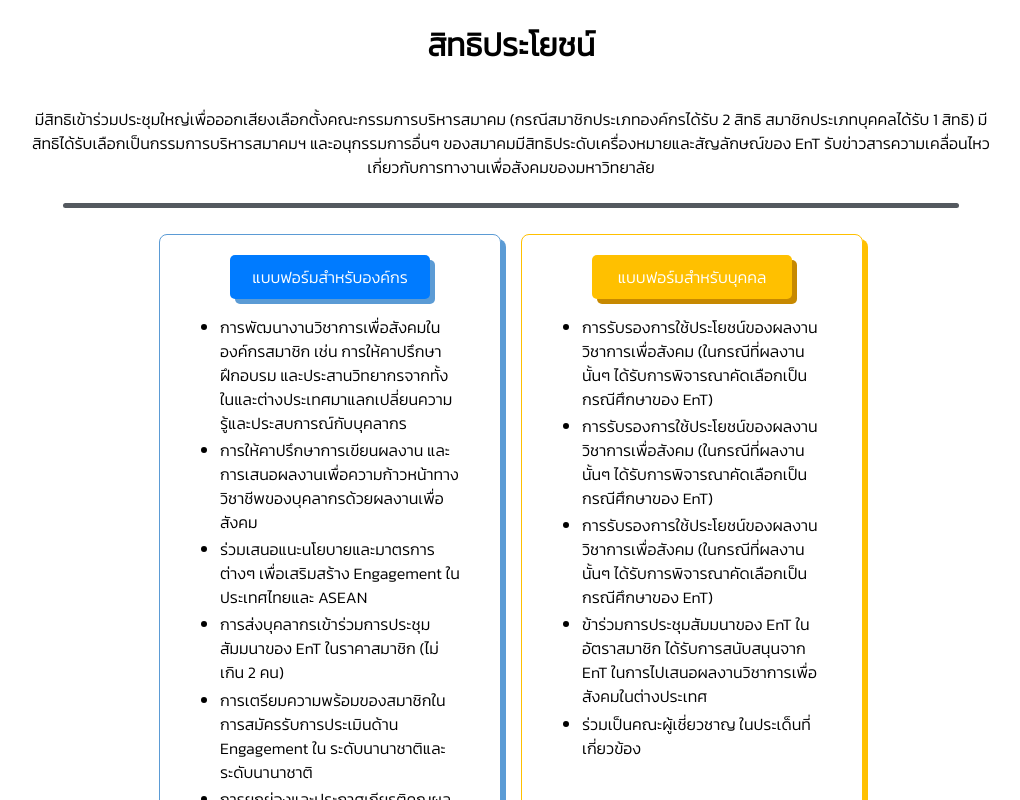
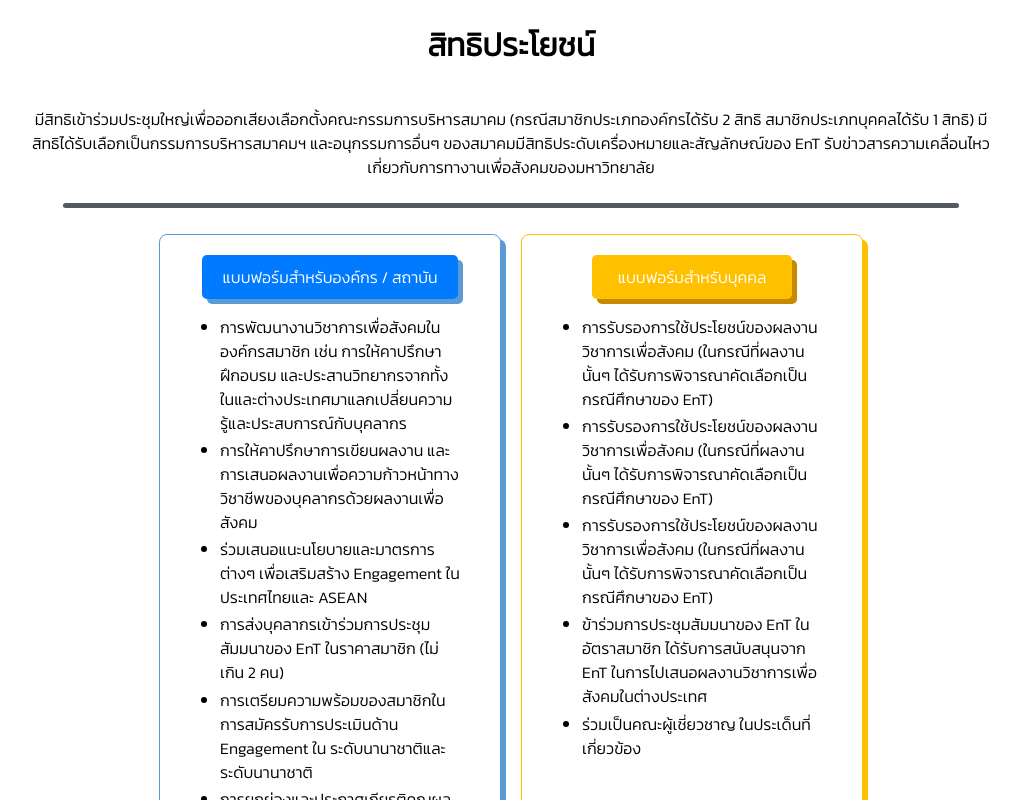
Before and after one commit to oteamton/ent-register-mark, a React (Create React App) app in the folder src/frontend/: page / in a window 1280 px wide. Shown: the top 800 px of the page, without its empty margins (129-1149 px from the left). Built offline with nearby package versions, Linux system fonts and the light colour scheme; no server answers; what react-google-recaptcha-v3 would draw is missing.

Commit message:
Fixed typo

```diff
--- a/src/frontend/src/pages/formContainer.tsx
+++ b/src/frontend/src/pages/formContainer.tsx
@@ -12,7 +12,7 @@ function FormContainer() {
             <hr />
             <div className="bc">
                 <div id="orga">
-                    <Link id="org-btn" className="linkBtn" to="/OrganizationForm">แบบฟอร์มสำหรับองค์กร</Link>
+                    <Link id="org-btn" className="linkBtn" to="/OrganizationForm">แบบฟอร์มสำหรับองค์กร / สถาบัน</Link>
                     <ul>
                         <li>การพัฒนางานวิชาการเพื่อสังคมในองค์กรสมาชิก เช่น การให้คาปรึกษา ฝึกอบรม และประสานวิทยากรจากทั้งในและต่างประเทศมาแลกเปลี่ยนความรู้และประสบการณ์กับบุคลากร</li>
                         <li>การให้คาปรึกษาการเขียนผลงาน และการเสนอผลงานเพื่อความก้าวหน้าทางวิชาชีพของบุคลากรด้วยผลงานเพื่อสังคม</li>
```
